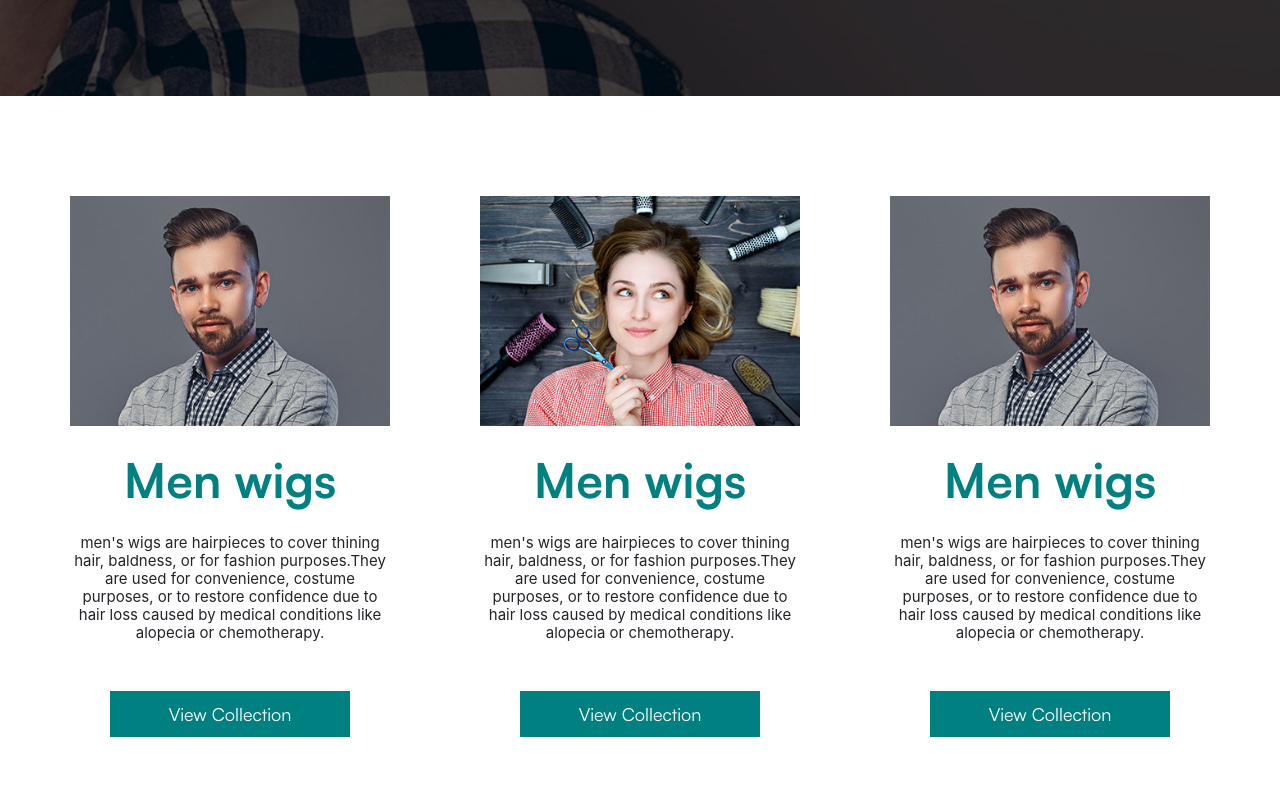
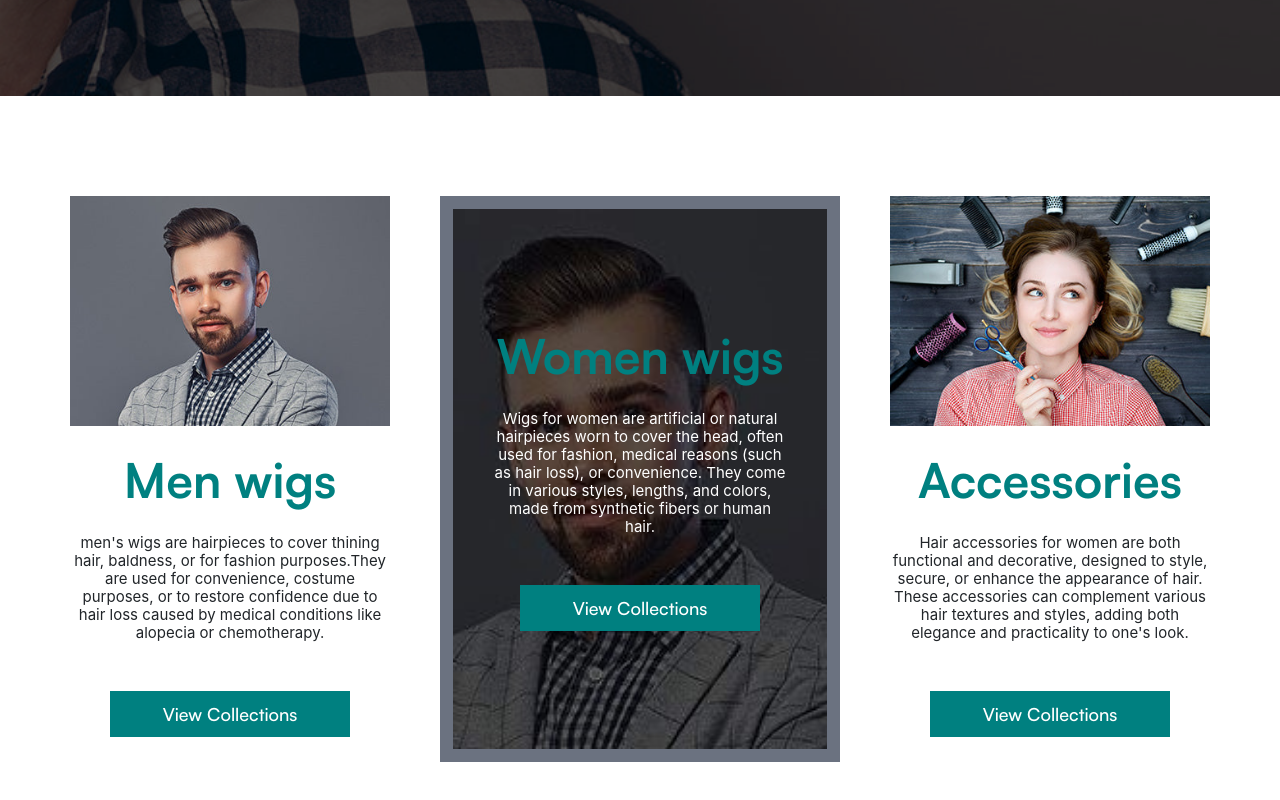
Before and after one commit to Husseincode/TRISHA, a Next.js app in the folder trisha/: page / in a window 1280 px wide. Shown: the part 2103-2903 px from the top of the page. Built offline with nearby package versions, Linux system fonts and the light colour scheme.

Commit message:
"Updated Button component's title and text, and modified Section2 component's layout, styles, and content."

```diff
--- a/trisha/src/app/components/Button/viewCollection.tsx
+++ b/trisha/src/app/components/Button/viewCollection.tsx
@@ -26,12 +26,12 @@ const ViewCollectionButton = ({
   return (
     <button
       type={type ? type : 'button'}
-      title={title ? title : 'View Collection'}
+      title={title ? title : 'View Collections'}
       onClick={isDisabled ? undefined : onClick}
-      className={`h-[46px] lg:w-[240px] py-[12px] px-[48px] gap-[10px] bg-[#008080] hover:bg-[#104b4b] text-[#FFFFFF] lg:text-[18px] leading-[22px] text-center mt-6 transition duration-500 ${
+      className={`h-[46px] lg:w-[240px] py-[12px] px-[48px] gap-[10px] bg-[#008080] hover:bg-[#104b4b] text-[#FFFFFF] lg:text-[18px] leading-[22px] text-center mt-6 transition duration-500 font-medium ${
         isVisible && animationStyle
       }`}>
-      {text ? text : 'View Collection'}
+      {text ? text : 'View Collections'}
     </button>
   );
 };
--- a/trisha/src/app/components/Section2/index.tsx
+++ b/trisha/src/app/components/Section2/index.tsx
@@ -8,6 +8,7 @@ import Image from 'next/image';
 import ViewCollectionButton from '../Button/viewCollection';
 import img1 from '@/assets/Trisha/Trisha/img-1.jpg';
 import img2 from '@/assets/Trisha/Trisha/img-2.jpg';
+import './style.css';
 
 const SectionComp2 = () => {
   const cardRef1 = useRef<HTMLDivElement>(null);
@@ -71,7 +72,7 @@ const SectionComp2 = () => {
   return (
     <div className='min-h-[766px] py-[50px] md:py-[100px] gap-[10px] flex items-center justify-center'>
       <div
-        className={`flex flex-col lg:flex-row gap-[60px] lg:gap-[10px] min-h-[566px]`}>
+        className={`flex flex-col lg:flex-row gap-[60px] lg:gap-[10px] min-h-[566px] px-[20px] lg:px-0`}>
         {/* <BreadCrumb
         initialColor={initialColor}
         reverseInitialColor={reverseInitialColor}
@@ -104,24 +105,24 @@ const SectionComp2 = () => {
         {/**Card 2 */}
         <div
           ref={cardRef2}
-          className={`h-[523px] lg:w-[400px] w-full flex flex-col items-center gap-[25px] px-[40px] ${
+          className={`h-[566px] card2Bg lg:w-[400px] w-full flex flex-col items-center justify-center gap-[25px] px-[40px] border-[13px] border-gray-500 ${
             isCardRef2Shown && 'slide-from-right'
           }`}>
-          <Image
+          {/* <Image
             src={img2}
             alt=''
             width={256}
             height={287}
             className='lg:h-[287px] w-full'
-          />
+          /> */}
           <h2 className='font-bold lg:text-[48px] lg:leading-[58px] text-center text-[#008080]'>
-            Men wigs
+            Women wigs
           </h2>
-          <span className='font-inter font-normal text-[15px] leading-[18px] text-center text-[#212529]'>
-            men&apos;s wigs are hairpieces to cover thining hair, baldness, or
-            for fashion purposes.They are used for convenience, costume
-            purposes, or to restore confidence due to hair loss caused by
-            medical conditions like alopecia or chemotherapy.
+          <span className='font-inter font-normal text-[15px] leading-[18px] text-center text-[#FFFFFF]'>
+            Wigs for women are artificial or natural hairpieces worn to cover
+            the head, often used for fashion, medical reasons (such as hair
+            loss), or convenience. They come in various styles, lengths, and
+            colors, made from synthetic fibers or human hair.
           </span>
           <ViewCollectionButton />
         </div>
@@ -133,20 +134,20 @@ const SectionComp2 = () => {
             isCardRef3Shown && 'slide-from-left'
           }`}>
           <Image
-            src={img1}
+            src={img2}
             alt=''
             width={256}
             height={287}
             className='lg:h-[287px] w-full'
           />
           <h2 className='font-bold lg:text-[48px] lg:leading-[58px] text-center text-[#008080]'>
-            Men wigs
+            Accessories
           </h2>
           <span className='font-inter font-normal text-[15px] leading-[18px] text-center text-[#212529]'>
-            men&apos;s wigs are hairpieces to cover thining hair, baldness, or
-            for fashion purposes.They are used for convenience, costume
-            purposes, or to restore confidence due to hair loss caused by
-            medical conditions like alopecia or chemotherapy.
+            Hair accessories for women are both functional and decorative,
+            designed to style, secure, or enhance the appearance of hair. These
+            accessories can complement various hair textures and styles, adding
+            both elegance and practicality to one&apos;s look.
           </span>
           <ViewCollectionButton />
         </div>
--- /dev/null
+++ b/trisha/src/app/components/Section2/style.css
@@ -0,0 +1,8 @@
+/** @format */
+
+.card2Bg {
+  background: url('../../../assets/newImg.jpg');
+  background-position: center;
+  background-repeat: no-repeat;
+  background-size: cover;
+}
```
Also changed, not shown: trisha/src/assets/newImg.jpg (added).
